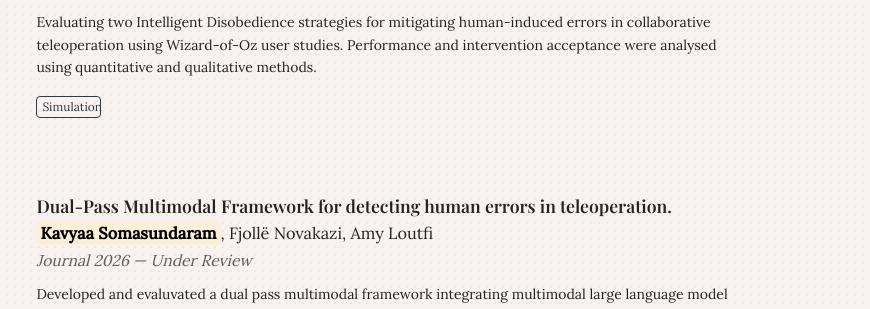
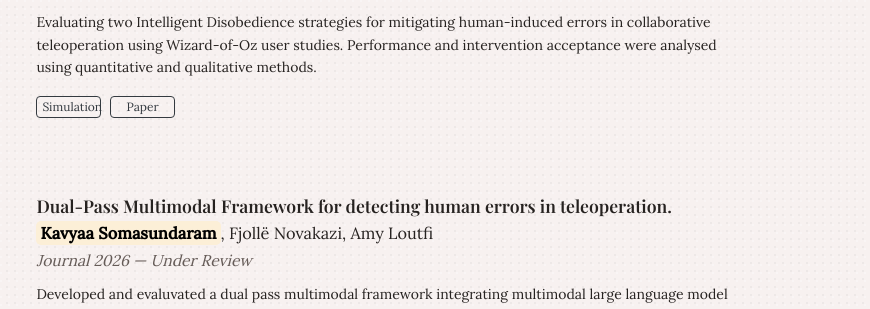
Before and after one commit to kavyaaS/kavyaaS.github.io, a plain HTML site: page publications.html in a window 1280 px wide. Shown: the part 258-567 px from the top of the page, 410-1280 px from the left. Drawn offline with nearby package versions, Linux system fonts and the light colour scheme.

Commit message:
Update publications.html

```diff
--- a/publications.html
+++ b/publications.html
@@ -64,6 +64,7 @@
                  class="btn btn-custom-sm btn-outline-dark" role="button">
                 Simulation
               </a>
+              <a href="https://dl.acm.org/doi/abs/10.1145/3799986" class="btn btn-custom-sm btn-outline-dark" role="button">Paper</a>
             </p>
           </td>
         </tr>
```
